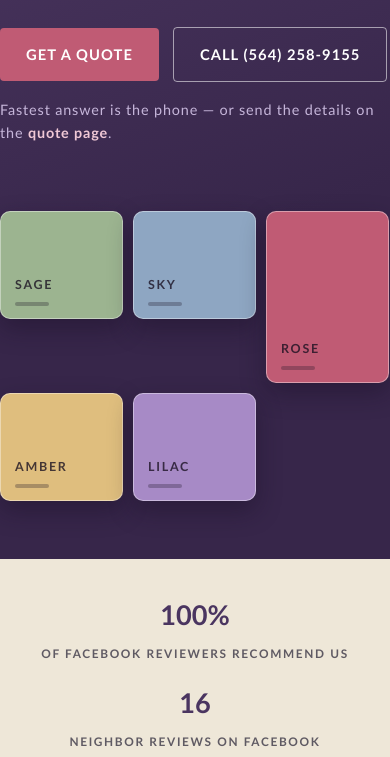
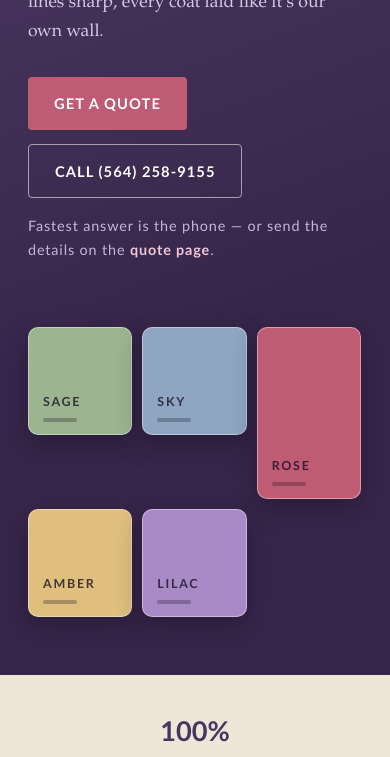
Before and after one commit to gnaritas/diaz-painting, a website: page public/index.html in a window 390 px wide. Shown: the part 449-1206 px from the top of the page. Drawn offline with Linux system fonts and the light colour scheme.

Commit message:
hero wrap padding: restore 28px gutters (fix edge-flush hero)

```diff
--- a/public/style.css
+++ b/public/style.css
@@ -60,7 +60,7 @@ section.pagehero p.deck{color:#d5c9e4;max-width:620px;font-size:1.12rem}
 
 /* home hero */
 .hero{background:linear-gradient(160deg,#4f3a65 0%,var(--plum-deep) 62%);color:#efe7f6}
-.herogrid{display:grid;grid-template-columns:1.22fr .78fr;gap:44px;align-items:center;padding:92px 0 86px}
+.herogrid{display:grid;grid-template-columns:1.22fr .78fr;gap:44px;align-items:center;padding:92px 28px 86px}
 .hero .eyebrow{color:var(--c4)}
 .hero h1{color:#fff;font-size:clamp(2.3rem,5.1vw,4rem);margin-bottom:18px}
 .hero p.deck{color:#d5c9e4;font-size:1.18rem;max-width:580px;margin-bottom:30px}
@@ -173,7 +173,7 @@ p.copy{font-family:var(--head);font-size:.82rem;letter-spacing:.06em;color:#9382
 footer a{color:#e4c6d4}
 
 @media (max-width:900px){
-  .herogrid{grid-template-columns:1fr;padding:64px 0 58px}
+  .herogrid{grid-template-columns:1fr;padding:64px 28px 58px}
   .fan{height:auto;display:flex;gap:12px;justify-content:flex-start;margin-top:8px}
   .fan .chip{position:static;transform:none!important;height:124px;width:104px;box-shadow:0 10px 24px rgba(23,12,34,.4)}
   .mapgrid,.contactgrid{grid-template-columns:1fr}
```
